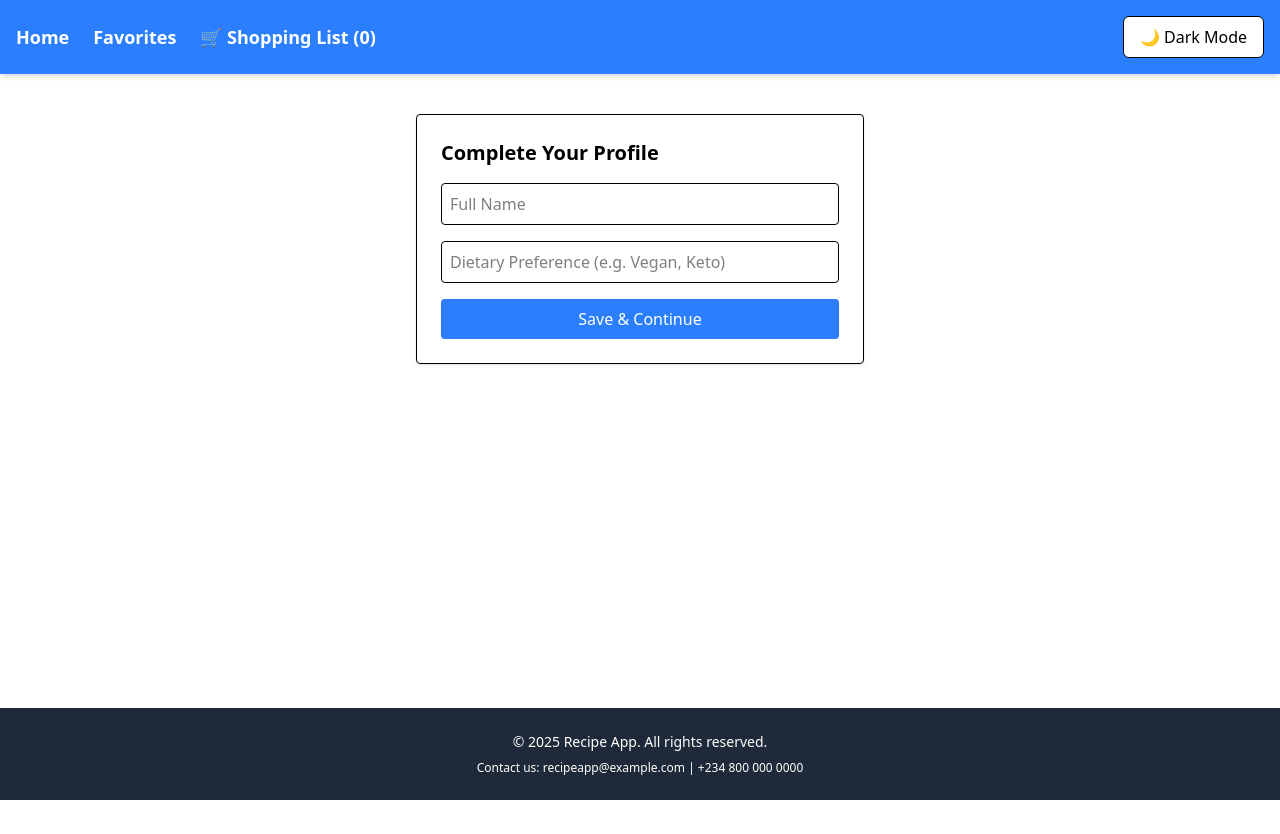
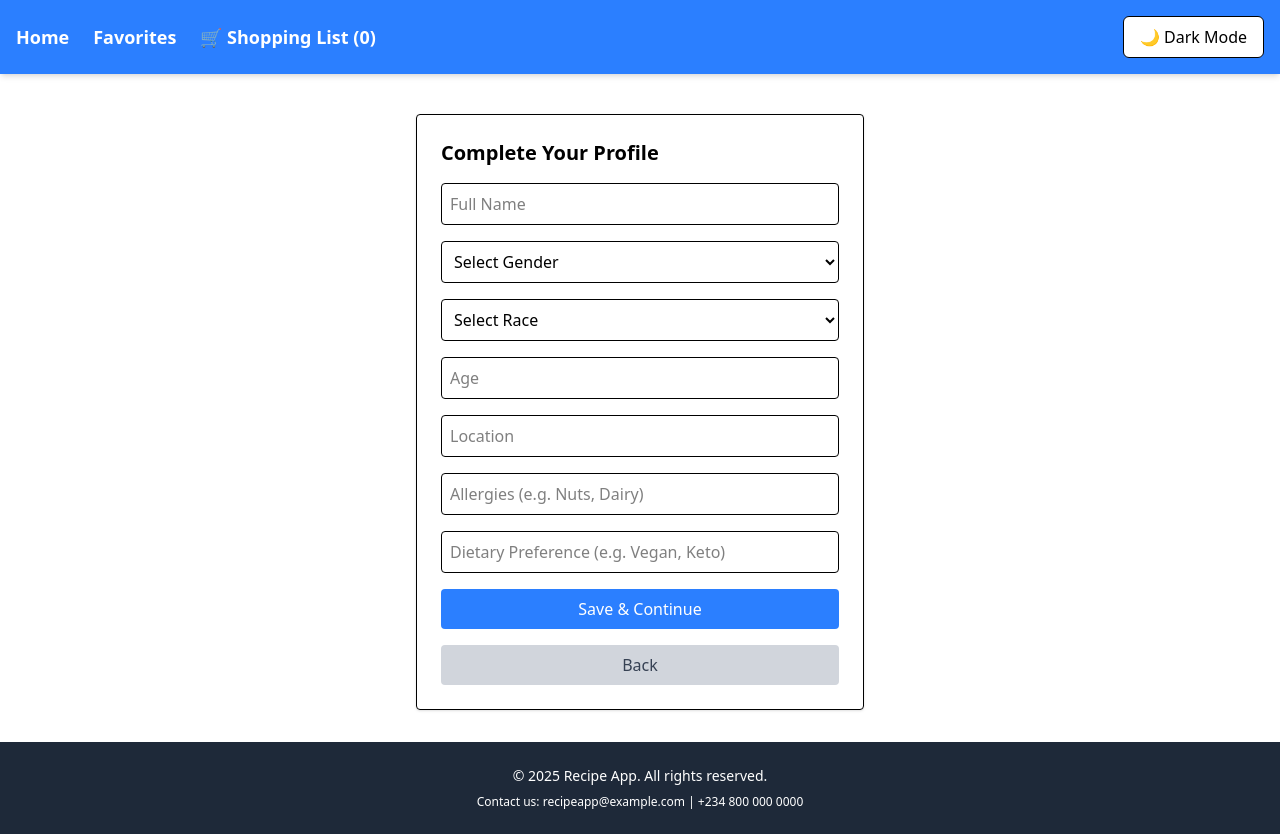
Before and after one commit to Nime-boo/recipe, a React (Vite) app: page /profile in a window 1280 px wide. Before the commit the page ends 800 px from the top, so only its background shows below. Built offline with nearby package versions, Linux system fonts and the light colour scheme.

Commit message:
Initial commit

```diff
--- a/src/AppRoutes.jsx
+++ b/src/AppRoutes.jsx
@@ -1,4 +1,3 @@
-// src/AppRoutes.jsx
 import React from "react";
 import { Routes, Route, Navigate } from "react-router-dom";
 import Home from "./components/Home";
--- a/src/components/LoginPage.jsx
+++ b/src/components/LoginPage.jsx
@@ -23,7 +23,13 @@ const LoginPage = () => {
 
         if (user.email.toLowerCase() === email.toLowerCase()) {
             login(user);
-            navigate("/home");
+
+            // Check if profile is complete (adjust condition as needed)
+            if (user.profileCompleted) { // Replace with your completion check
+                navigate("/home");
+            } else {
+                navigate("/profile");
+            }
         } else {
             alert("Incorrect email. Try again.");
         }
--- a/src/components/ProfileSetup.jsx
+++ b/src/components/ProfileSetup.jsx
@@ -1,4 +1,3 @@
-// src/components/ProfileSetup.jsx
 import React, { useState, useContext } from "react";
 import { useNavigate } from "react-router-dom";
 import { AuthContext } from "./AuthContext";
@@ -9,6 +8,11 @@ const ProfileSetup = () => {
     const [profile, setProfile] = useState({
         name: "",
         dietaryPreference: "",
+        race: "",
+        gender: "",
+        age: "",
+        location: "",
+        allergies: "",
     });
 
     const handleChange = (e) => {
@@ -17,15 +21,21 @@ const ProfileSetup = () => {
 
     const handleSubmit = (e) => {
         e.preventDefault();
-    localStorage.setItem("userProfile", JSON.stringify(profile));
-    login(profile); // update context
-    navigate("/"); // redirect to Home
+        const updatedProfile = { ...profile, profileCompleted: true };
+        localStorage.setItem("userProfile", JSON.stringify(updatedProfile));
+        login(updatedProfile);
+        navigate("/my-profile"); // Redirect to ProfilePage
+    };
+
+    const handleBack = () => {
+        navigate(-1);
     };
 
     return (
         <div className="max-w-md mx-auto mt-10 p-6 border rounded shadow">
             <h2 className="text-xl font-bold mb-4">Complete Your Profile</h2>
             <form onSubmit={handleSubmit} className="space-y-4">
+                {/* Input fields and dropdowns as before */}
                 <input
                     type="text"
                     name="name"
@@ -35,6 +45,64 @@ const ProfileSetup = () => {
                     required
                     className="w-full border p-2 rounded"
                 />
+
+                <select
+                    name="gender"
+                    value={profile.gender}
+                    onChange={handleChange}
+                    className="w-full border p-2 rounded"
+                    required
+                >
+                    <option value="">Select Gender</option>
+                    <option value="male">Male</option>
+                    <option value="female">Female</option>
+                    <option value="other">Other</option>
+                    <option value="prefer not to say">Prefer not to say</option>
+                </select>
+
+                <select
+                    name="race"
+                    value={profile.race}
+                    onChange={handleChange}
+                    className="w-full border p-2 rounded"
+                    required
+                >
+                    <option value="">Select Race</option>
+                    <option value="african">African</option>
+                    <option value="asian">Asian</option>
+                    <option value="caucasian">Caucasian</option>
+                    <option value="hispanic">Hispanic</option>
+                    <option value="other">Other</option>
+                    <option value="prefer not to say">Prefer not to say</option>
+                </select>
+
+                <input
+                    type="number"
+                    name="age"
+                    value={profile.age}
+                    onChange={handleChange}
+                    placeholder="Age"
+                    className="w-full border p-2 rounded"
+                />
+
+                <input
+                    type="text"
+                    name="location"
+                    value={profile.location}
+                    onChange={handleChange}
+                    placeholder="Location"
+                    className="w-full border p-2 rounded"
+                />
+
+                <input
+                    type="text"
+                    name="allergies"
+                    value={profile.allergies}
+                    onChange={handleChange}
+                    placeholder="Allergies (e.g. Nuts, Dairy)"
+                    className="w-full border p-2 rounded"
+                />
+
                 <input
                     type="text"
                     name="dietaryPreference"
@@ -43,6 +111,7 @@ const ProfileSetup = () => {
                     placeholder="Dietary Preference (e.g. Vegan, Keto)"
                     className="w-full border p-2 rounded"
                 />
+
                 <button
                     type="submit"
                     className="w-full bg-blue-500 text-white py-2 rounded hover:bg-blue-600"
@@ -50,6 +119,12 @@ const ProfileSetup = () => {
                     Save & Continue
                 </button>
             </form>
+            <button
+                onClick={handleBack}
+                className="mt-4 w-full bg-gray-300 text-gray-700 py-2 rounded hover:bg-gray-400"
+            >
+                Back
+            </button>
         </div>
     );
 };
--- a/src/components/SignupPage.jsx
+++ b/src/components/SignupPage.jsx
@@ -14,7 +14,7 @@ const SignupPage = () => {
         console.log("SignupPage: Profile to Login:", profile);
         login(profile);
         console.log("SignupPage: Signup Complete");
-        navigate("/login");
+        navigate("/profile"); // Navigate to /profile after signup
     };
 
     return (
--- /dev/null
+++ b/src/components/WelcomePage.jsx
@@ -0,0 +1,29 @@
+// src/components/WelcomePage.jsx
+import React from "react";
+import { useNavigate } from "react-router-dom";
+
+const WelcomePage = () => {
+    const navigate = useNavigate();
+
+    return (
+        <div className="flex flex-col items-center justify-center h-screen">
+            <h1 className="text-4xl font-bold mb-8">Welcome to Our App!</h1>
+            <div className="flex space-x-4">
+                <button
+                    onClick={() => navigate("/signup")}
+                    className="bg-green-500 text-white py-2 px-4 rounded hover:bg-green-600"
+                >
+                    Sign Up
+                </button>
+                <button
+                    onClick={() => navigate("/login")}
+                    className="bg-blue-500 text-white py-2 px-4 rounded hover:bg-blue-600"
+                >
+                    Log In
+                </button>
+            </div>
+        </div>
+    );
+};
+
+export default WelcomePage;
```
Lines whose indentation alone changed are shown as unchanged.
